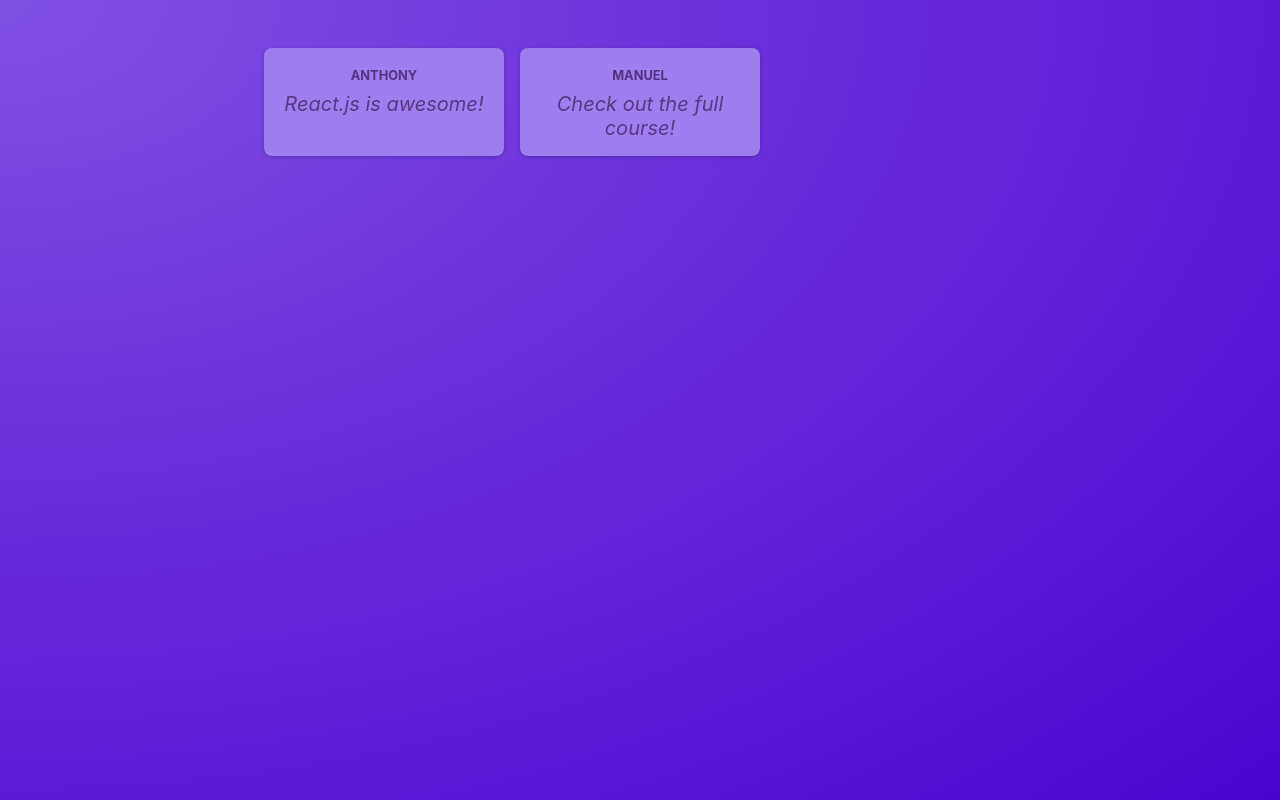
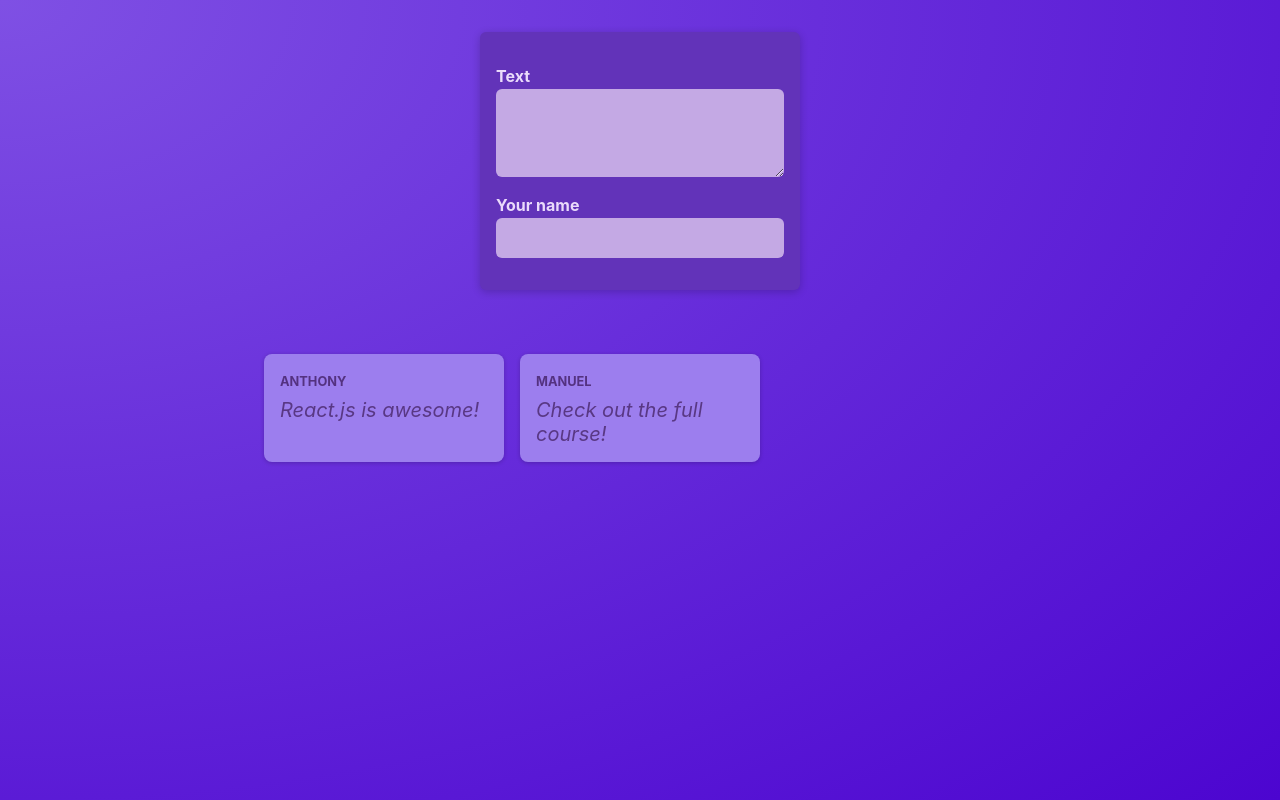
Before and after one commit to Anthonysu798/build-an-react-poster, a React (Vite) app: page / in a window 1280 px wide. Built offline with nearby package versions, Linux system fonts and the light colour scheme.

Commit message:
Added NewPost Form

```diff
--- /dev/null
+++ b/src/components/NewPost.jsx
@@ -0,0 +1,18 @@
+import classes from './NewPost.module.css';
+
+function NewPost() {
+  return (
+    <form className={classes.form}>
+      <p>
+        <label htmlFor="body">Text</label>
+        <textarea id="body" required rows={3} />
+      </p>
+      <p>
+        <label htmlFor="name">Your name</label>
+        <input type="text" id="name" required />
+      </p>
+    </form>
+  );
+}
+
+export default NewPost;
--- /dev/null
+++ b/src/components/NewPost.module.css
@@ -0,0 +1,55 @@
+.form {
+    background-color: #6233b9;
+    padding: 1rem;
+    width: 20rem;
+    margin: 2rem auto;
+    border-radius: 6px;
+    box-shadow: 0 2px 8px rgba(0, 0, 0, 0.2);
+  }
+
+  .form label {
+    display: block;
+    margin-bottom: 0.05rem;
+    color: #eadbfb;
+    font-weight: bold;
+  }
+
+  .form input,
+  .form textarea {
+    display: block;
+    width: 100%;
+    font: inherit;
+    padding: 0.5rem;
+    border-radius: 6px;
+    border: none;
+    background-color: #c4a9e4;
+    color: #28262c;
+  }
+
+  .actions {
+    display: flex;
+    justify-content: flex-end;
+    gap: 0.5rem;
+  }
+
+  .actions button {
+    cursor: pointer;
+    font: inherit;
+    padding: 0.5rem 1.5rem;
+    border: none;
+    border-radius: 4px;
+    background-color: #34036c;
+    color: #e5d5f7;
+  }
+
+  .actions button:hover {
+    background-color: #23014a;
+  }
+
+  .actions button[type='button'] {
+    background-color: transparent;
+  }
+
+  .actions button[type='button']:hover {
+    color: #d1bee6;
+  }
--- a/src/components/PostsList.jsx
+++ b/src/components/PostsList.jsx
@@ -1,9 +1,11 @@
 import Post from '@/src/components/Post.jsx';
 import classess from '@/src/components/PostsList.module.css';
+import NewPost from '@/src/components/NewPost.jsx';
 
 function PostsList() {
     return (
         <>
+            <NewPost />
             <ul className={classess.posts}>
             <Post author="Anthony" body="React.js is awesome!" />
             <Post author="Manuel" body="Check out the full course!" />
--- a/src/index.css
+++ b/src/index.css
@@ -18,7 +18,6 @@
 
 body {
   margin: 0;
-  text-align: center;
   color: #e6ddf9;
 }
 
```
